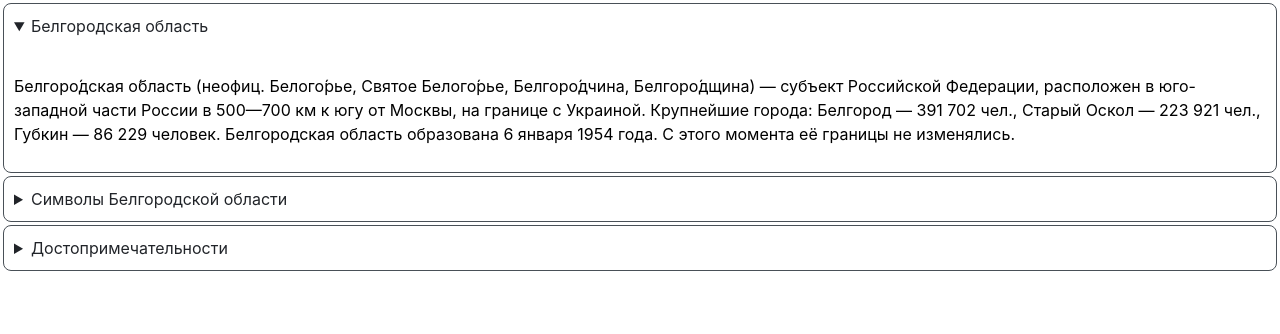
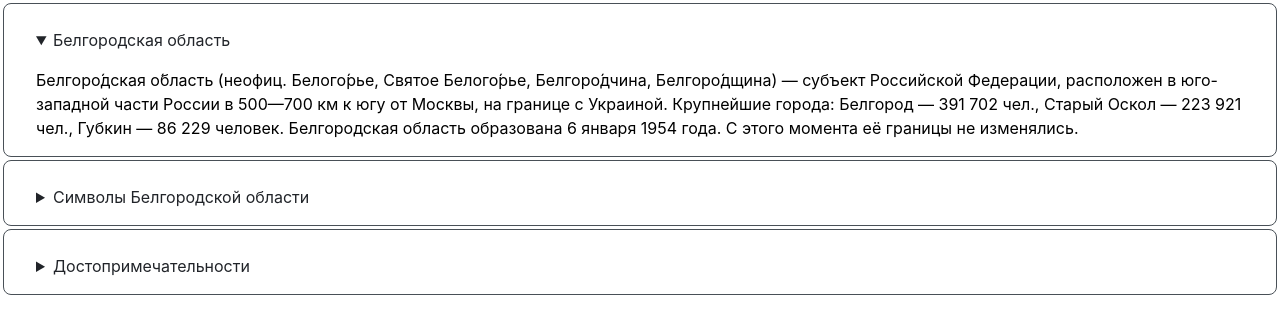
Before and after one commit to js-tasks-ru/htmlcss-20210708_surivan31, a website: page 03-lection1/02-accordion/index.html in a window 1280 px wide. Drawn offline with nearby package versions, Linux system fonts and the light colour scheme.

Commit message:
commitLection1Accordion v3
create component Accordion. Edit:
1. review: margin

```diff
--- a/03-lection1/02-accordion/accordion.css
+++ b/03-lection1/02-accordion/accordion.css
@@ -7,7 +7,11 @@
     display: block;
 }
 .accordion__summary{
-    padding: 10px;
+    padding-left:32px ;
+    padding-right:32px ;
+    padding-top:24px ;
+    margin-bottom: 16px;
+
     font-family: Inter;
     font-style: normal;
     font-weight: normal;
@@ -16,7 +20,10 @@
     color:var(--black);
 }
 .accordion__hidden{
-    padding: 10px;
+    padding-left:32px ;
+    padding-right:32px ;
+    margin-top: 16px;
+
     font-family: Inter;
     font-style: normal;
     font-weight: normal;
@@ -26,6 +33,6 @@
 .accordion__summary::-webkit-details-marker {  /* нестандартный псевдоэлемент Google Chrome */
     display: none;
 }
-.accordions:last-child {
+.accordion:last-child {
     margin-bottom: 0;
 }
```
